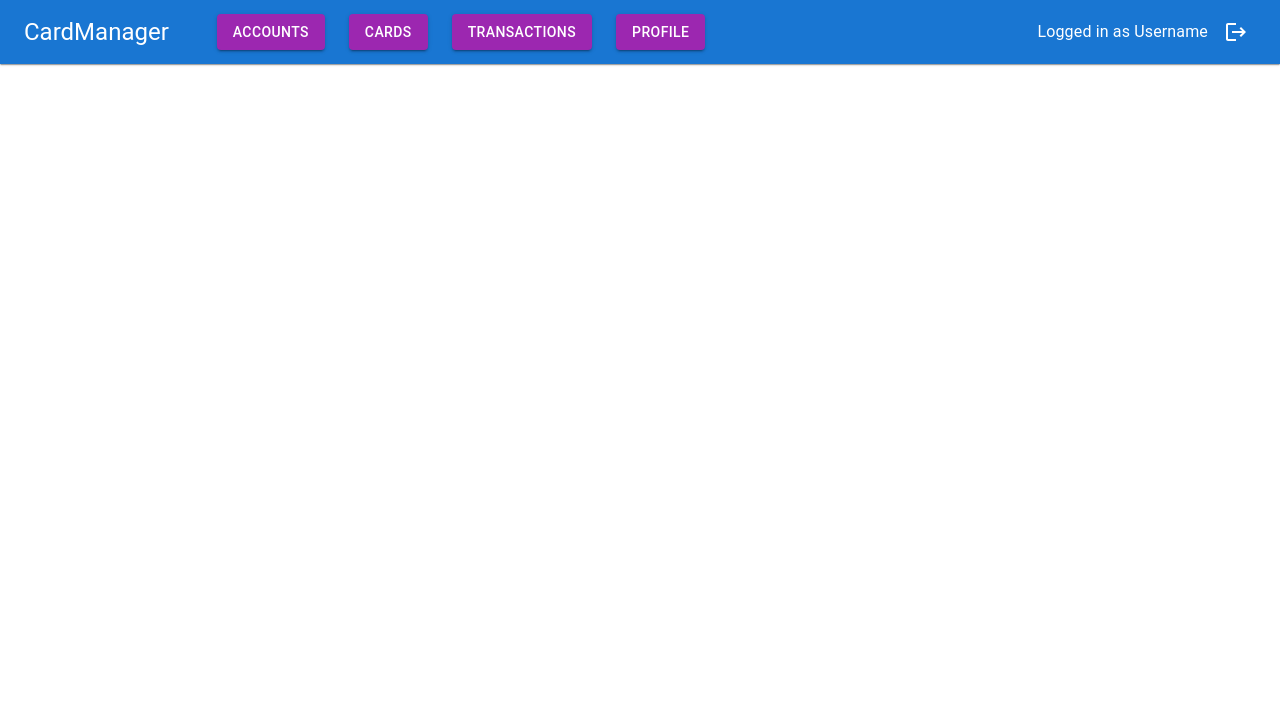
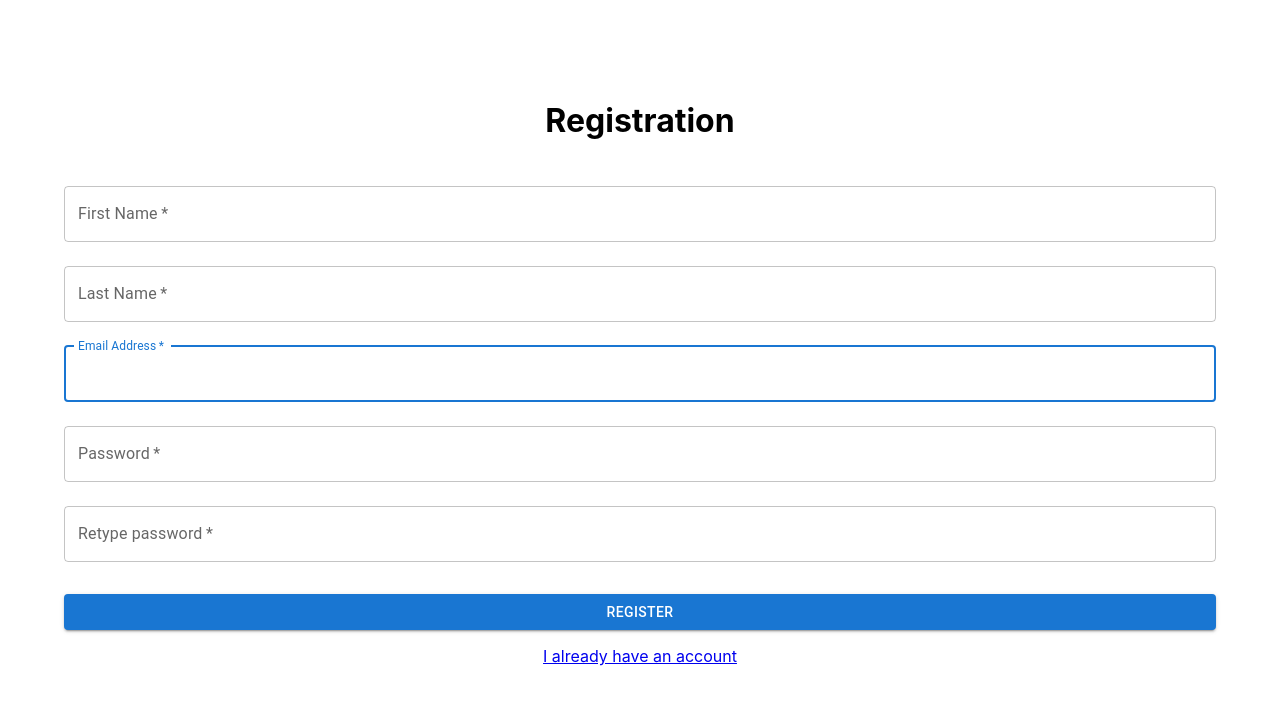
Before and after one commit to MarkonLehel/cardmanager, a React (Create React App) app: page /register in a window 1280 px wide. Before the commit this address led to /home. Shown: the top 704 px of the page. Built offline with nearby package versions, Linux system fonts and the light colour scheme.

Commit message:
Add login connection with backend

```diff
--- a/src/components/DataContext.js
+++ b/src/components/DataContext.js
@@ -3,14 +3,16 @@ import React, { useState, createContext } from "react";
 export const DataContext = createContext();
 
 export const DataProvider = (props) => {
-    const [loggedInUser, setLoggedInUser] = useState("Username");
+    const [loggedInUser, setLoggedInUser] = useState(null);
     console.log(loggedInUser);
+    const requestUrl = "https://localhost:44345/api"
 
 return (
     <DataContext.Provider
     value={{
         loggedInUser,
-        setLoggedInUser
+        setLoggedInUser,
+        requestUrl
     }}
     >
     {props.children}
--- a/src/components/Login.js
+++ b/src/components/Login.js
@@ -2,7 +2,6 @@ import Button from '@mui/material/Button';
 import Container from '@mui/material/Container';
 import Box from '@mui/material/Box';
 import TextField from '@mui/material/TextField';
-import Link from '@mui/material/Link';
 import { NavLink } from 'react-router-dom';
 import { useContext } from 'react';
 import { DataContext } from './DataContext';
@@ -10,15 +9,34 @@ import { DataContext } from './DataContext';
 
 
 const Login = () => {
+
+  let loginEmail;
   let context = useContext(DataContext);
+    const handleLoginResponse = (resp, returnData) => {
+      console.log("Received")
+    console.log(returnData)
+      if(resp.status == 200){
+        context.setLoggedInUser({username: loginEmail, id: returnData})
+      } else if (resp.status == 400) {
+
+      } else {
+        //404
+      }
+    }
 
     const handleLoginSubmit = (event) => {
         event.preventDefault();
         const data = new FormData(event.currentTarget);
-        console.log({
-          email: data.get('email'),
-          password: data.get('password'),
-        });
+        console.log("Sending")
+        loginEmail = data.get('email')
+        fetch(context.requestUrl + "/Login", {
+          method: 'POST',
+          headers: {
+            'Content-Type': 'application/json'
+          },
+          body: JSON.stringify({email: data.get('email'), password: data.get('password')})
+        }).then((resp) => resp.json()
+        .then( (data) => handleLoginResponse(resp, data)));
       };
 
 
--- a/src/components/NavBar.js
+++ b/src/components/NavBar.js
@@ -20,7 +20,7 @@ const NavBar = () => {
                     <Button color="secondary" size="medium" variant="contained" component={Link} to="/home/cards" sx={{ mr: 3 }}>Cards</Button>
                     <Button color="secondary" size="medium" variant="contained" component={Link} to="/home/transactions" sx={{ mr: 3 }}>Transactions</Button>
                     <Button color="secondary" size="medium" variant="contained" component={Link} to="/home/profile" sx={{ mr: 3 }}>Profile</Button>
-                    <Typography noWrap={true} sx={{ marginLeft: "auto"}}>Logged in as {context.loggedInUser}</Typography>
+                    <Typography noWrap={true} sx={{ marginLeft: "auto"}}>Logged in as {context.loggedInUser.username}</Typography>
                     <Tooltip title="Logout" arrow>
                         <IconButton onClick={ () => {context.setLoggedInUser(null); console.log("Set user to null")}} size="medium" color="inherit" sx={{ ml: 1 }}>
                                 <LogoutIcon />
--- a/src/components/Register.js
+++ b/src/components/Register.js
@@ -4,16 +4,42 @@ import Box from '@mui/material/Box';
 import TextField from '@mui/material/TextField';
 import Link from '@mui/material/Link';
 import { NavLink } from 'react-router-dom';
+import { DataContext } from './DataContext';
+import { useContext } from 'react';
 
-const Register = (props) => {
+const Register = () => {
+  let context = useContext(DataContext);
+
+    const handleRegisterResponse = (resp,data ) => {
+      if (resp.status === 201) {
+      console.log(data)
+      context.setLoggedInUser({username: data.email, id: data.id})
+    }
+      console.log(resp.status)
+    }
 
     const handleRegister = (event) => {
         event.preventDefault();
         const data = new FormData(event.currentTarget);
-        console.log({
-          email: data.get('email'),
-          password: data.get('password'),
-        });
+
+        if(data.get('password') !== data.get("retype-password")) {
+
+          //Popup modal
+          return;
+        } else {
+          fetch(context.requestUrl + "/Users", {
+            method: 'POST',
+            headers: {
+              'Content-Type': 'application/json'
+            },
+            body: JSON.stringify({firstName: data.get("firstName"), lastName: data.get("lastName"), email: data.get('email'), hashedPassword: data.get('password')})
+          }).then((resp) => resp.json().then( (data) => handleRegisterResponse(resp ,data)));
+
+        }
+
+
+
+
       };
 
 
@@ -21,13 +47,31 @@ const Register = (props) => {
         <div className="login-page">
 
             <Container sx={{
-            marginTop: 20,
+            marginTop: 10,
             display: 'flex',
             flexDirection: 'column',
             alignItems: 'center',
           }}>
               <h1 className='signin-text'>Registration</h1>
                 <Box component="form" onSubmit={handleRegister} noValidate sx={{ mt: 1 }}>
+                <TextField
+                    margin="normal"
+                    required
+                    fullWidth
+                    id="first-name"
+                    label="First Name"
+                    name="firstName"
+                    autoFocus
+                    />
+                    <TextField
+                    margin="normal"
+                    required
+                    fullWidth
+                    id="last-name"
+                    label="Last Name"
+                    name="lastName"
+                    autoFocus
+                    />
                     <TextField
                     margin="normal"
                     required
@@ -48,6 +92,15 @@ const Register = (props) => {
                     id="password"
                     autoComplete="current-password"
                     />
+                    <TextField
+                    margin="normal"
+                    required
+                    fullWidth
+                    name="retype-password"
+                    label="Retype password"
+                    type="password"
+                    id="retype-password"
+                    />
                     <Button
                     type="submit"
                     fullWidth
```
